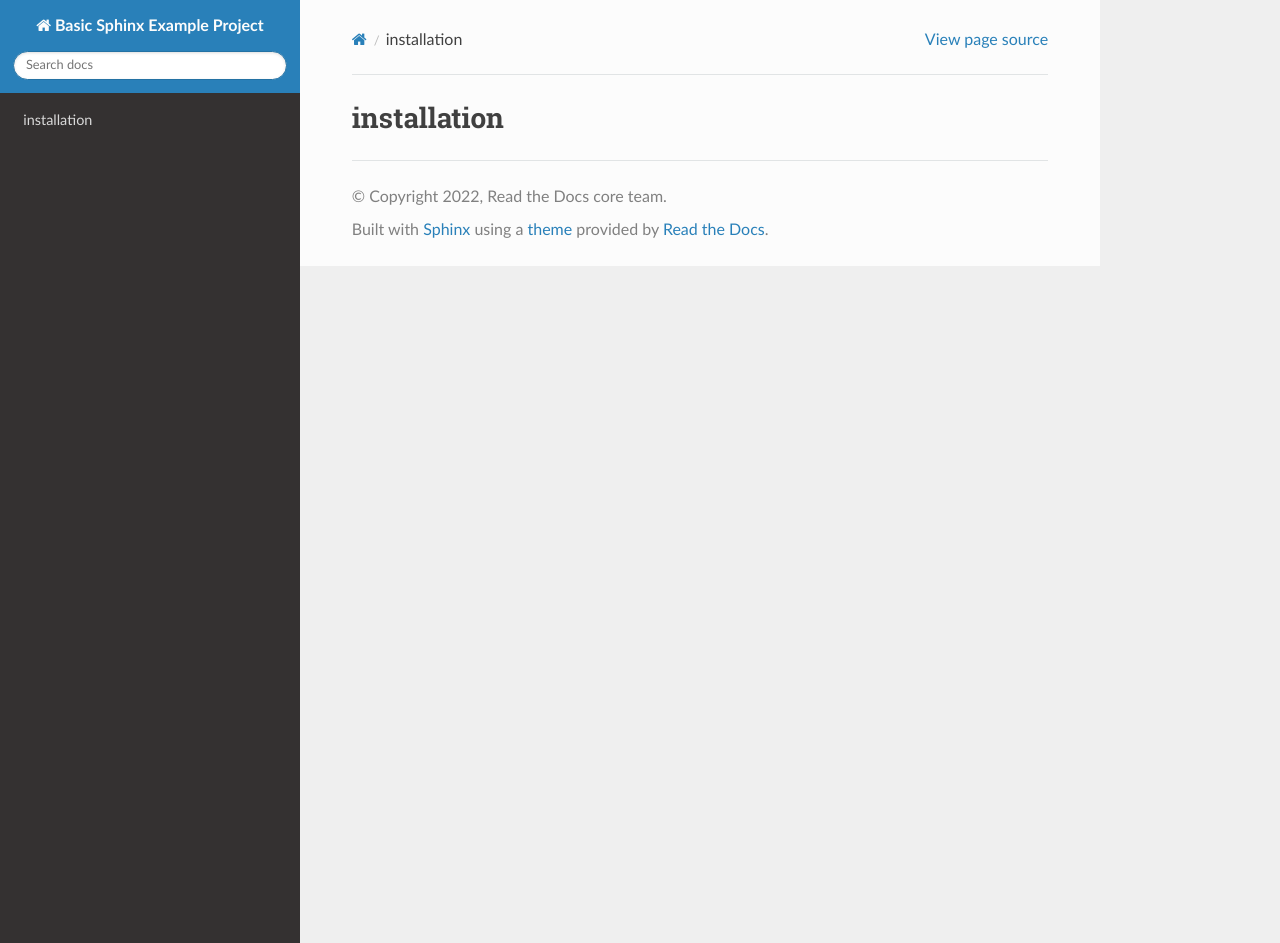
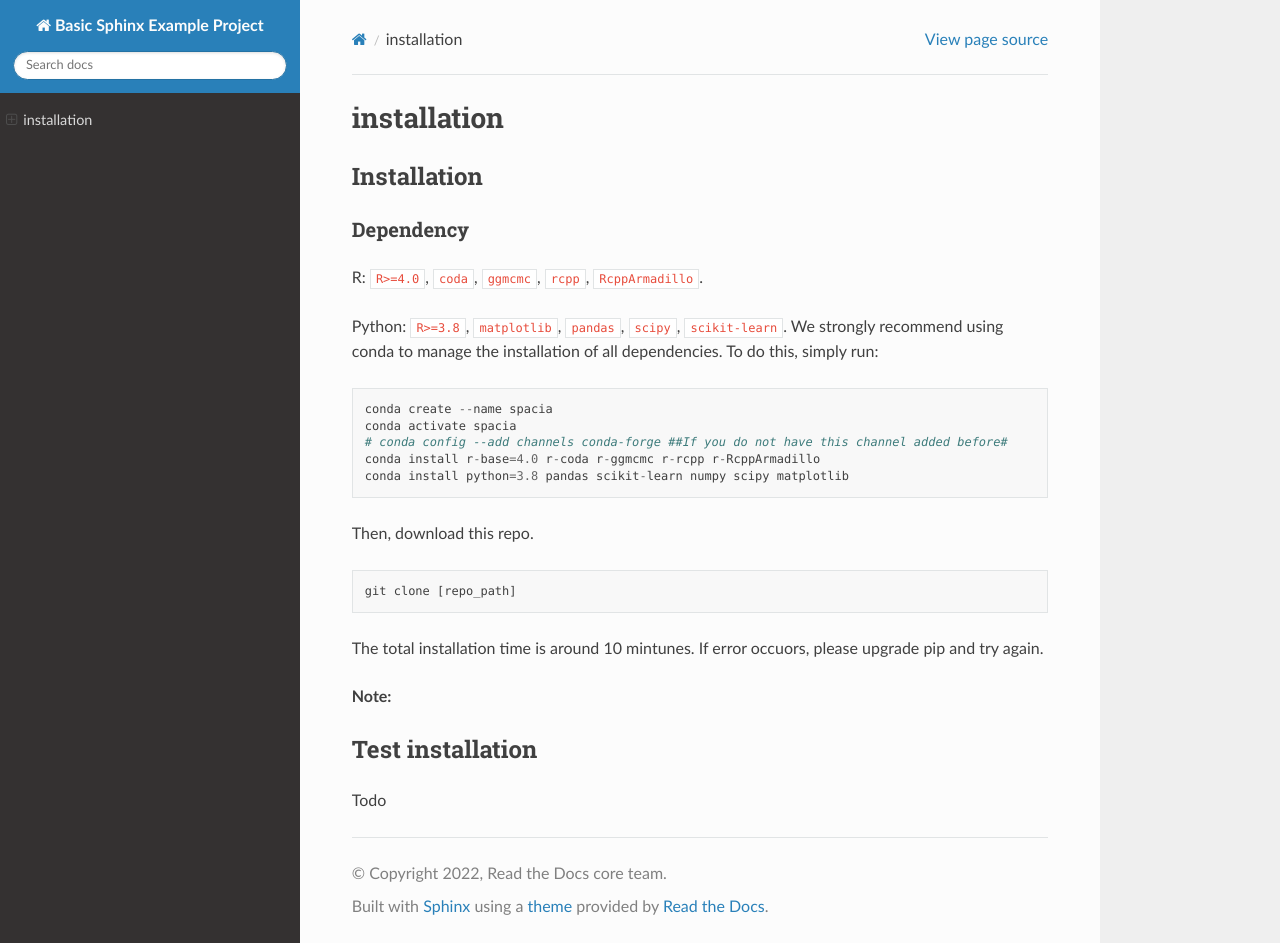
Before and after one commit to nickwfj123/spacia2022_doc, a Sphinx documentation site: the page built from docs/installation.rst, in a window 1280 px wide and 943 px high. Built offline with Sphinx 7.4.7 and the Read the Docs theme 2.0.0, drawn with Linux system fonts in a browser that asks for light colours.

Commit message:
Update installation.rst

```diff
--- a/docs/installation.rst
+++ b/docs/installation.rst
@@ -1,2 +1,33 @@
 installation
 ======
+
+Installation
+--------
+
+Dependency
+~~~~~~~~~~
+R: ``R>=4.0``, ``coda``, ``ggmcmc``, ``rcpp``, ``RcppArmadillo``.
+
+Python: ``R>=3.8``, ``matplotlib``, ``pandas``, ``scipy``, ``scikit-learn``. We strongly recommend using conda to manage the installation of all dependencies. To do this, simply run:
+
+::
+
+  conda create --name spacia
+  conda activate spacia
+  # conda config --add channels conda-forge ##If you do not have this channel added before#
+  conda install r-base=4.0 r-coda r-ggmcmc r-rcpp r-RcppArmadillo
+  conda install python=3.8 pandas scikit-learn numpy scipy matplotlib
+
+Then, download this repo.
+
+::
+
+  git clone [repo_path]
+
+The total installation time is around 10 mintunes. If error occuors, please upgrade pip and try again.
+
+**Note:**
+
+Test installation
+--------
+Todo
```
